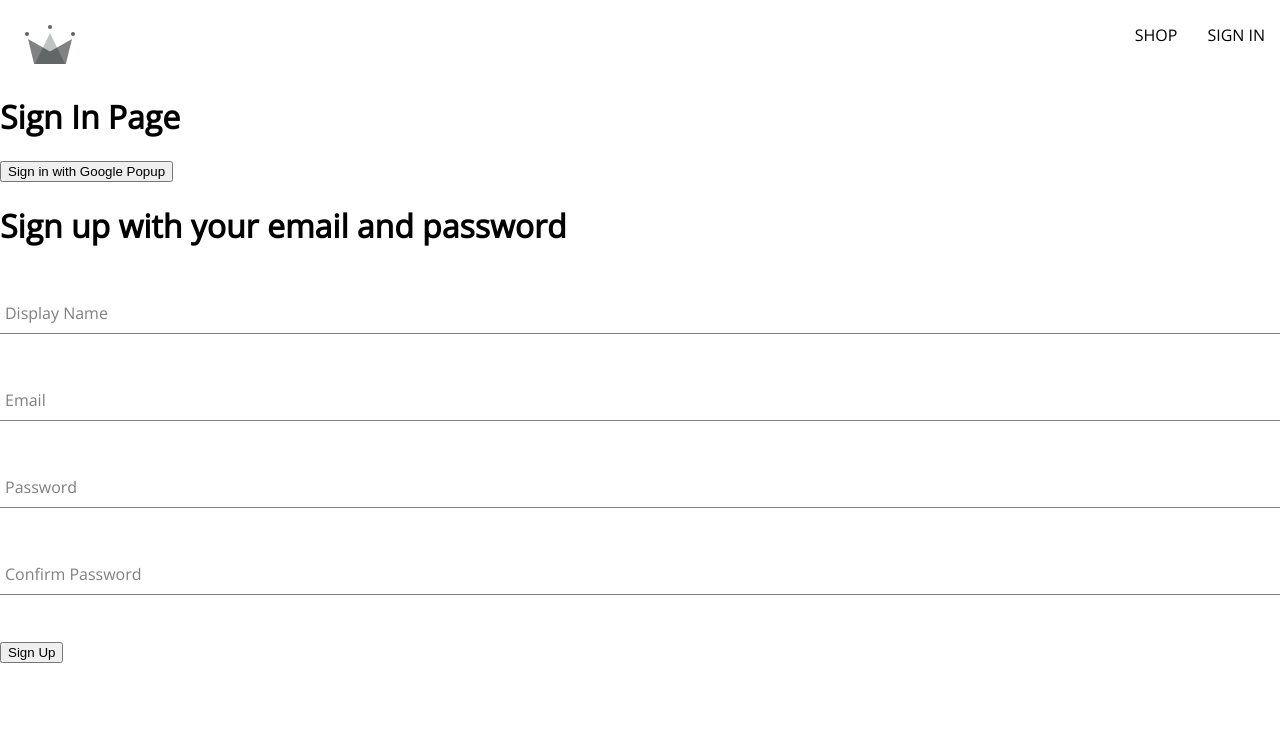
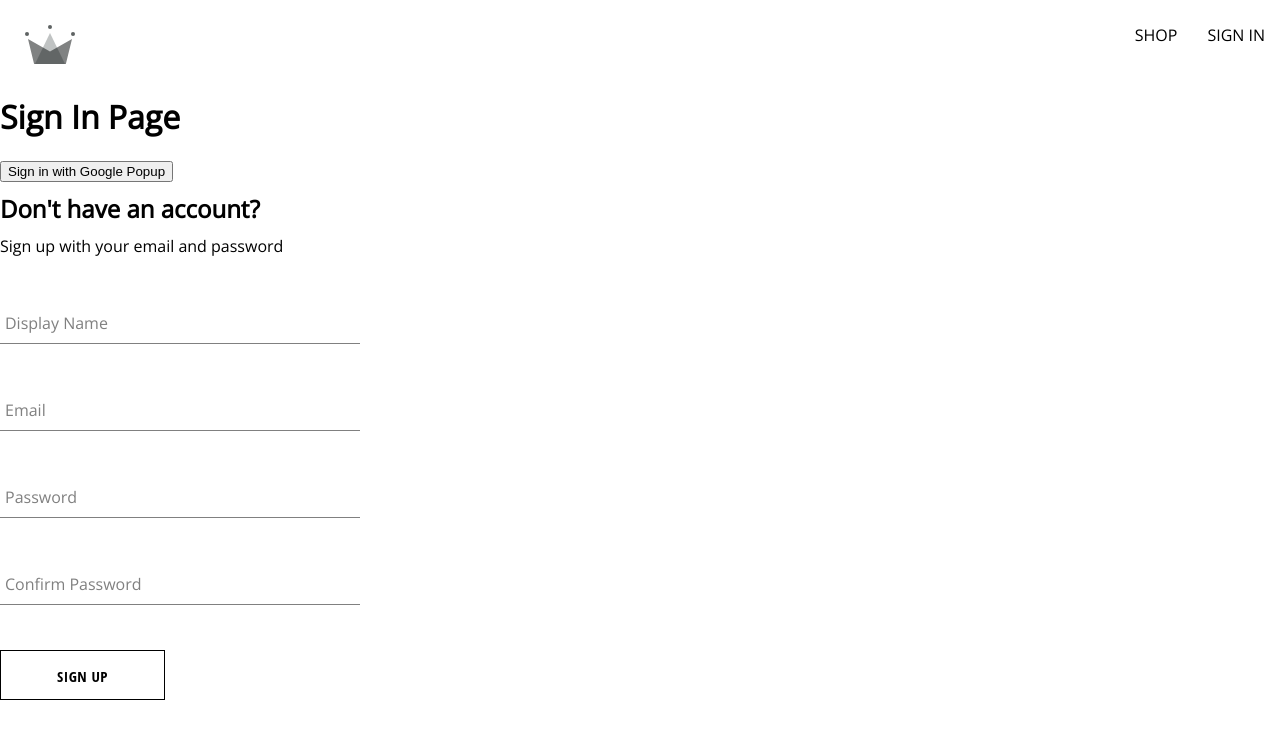
Before and after one commit to htmlasasssin/crwn-clothing, a React (Create React App) app: page /sign-in in a window 1280 px wide. Shown: the top 738 px of the page. Built offline with nearby package versions, Linux system fonts and the light colour scheme; a web font is replaced by a local one.

Commit message:
created button component with styles

```diff
--- /dev/null
+++ b/src/components/button/button.component.jsx
@@ -0,0 +1,18 @@
+
+import './button.styles.scss'
+
+const BUTTON_TYPE_CLASSES = {
+  google: 'google-sign-in',
+  inverted: 'inverted',
+
+}
+
+const Button = ({ children, buttonType, ...otherProps }) => {
+  return (
+    <button className={`button-container ${BUTTON_TYPE_CLASSES[buttonType]}`} {...otherProps}>
+      { children }
+    </button>
+  )
+}
+
+export default Button;
--- /dev/null
+++ b/src/components/button/button.styles.scss
@@ -0,0 +1,46 @@
+.button-container {
+  min-width: 165px;
+  width: auto;
+  height: 50px;
+  letter-spacing: 0.5px;
+  line-height: 50px;
+  padding: 0 35px 0 35px;
+  font-size: 15px;
+  background-color: black;
+  color: white;
+  text-transform: uppercase;
+  font-family: 'Open Sans Condensed';
+  font-weight: bolder;
+  border: none;
+  cursor: pointer;
+  display: flex;
+  justify-content: center;
+
+  &:hover {
+    background-color: white;
+    color: black;
+    border: 1px solid black;
+  }
+
+  &.google-sign-in {
+    background-color: #4285f4;
+    color: white;
+
+    &:hover {
+      background-color: #357ae8;
+      border: none;
+    }
+  }
+
+  &.inverted {
+    background-color: white;
+    color: black;
+    border: 1px solid black;
+
+    &:hover {
+      background-color: black;
+      color: white;
+      border: none;
+    }
+  }
+}
--- a/src/components/sign-up-form/sign-up-form.component.jsx
+++ b/src/components/sign-up-form/sign-up-form.component.jsx
@@ -1,8 +1,11 @@
 import { useState } from "react";
 
 import FormInput from "../form-input/form-input.component";
+import Button from "../button/button.component";
 
 import { createAuthUserWithEmailAndPassword, createUserDocumentFromAuth } from "../../utils/firebase/firebase.utils";
+
+import './sign-up-form.styles.scss'
 
 const defaultFormFields = {
   displayName: '',
@@ -51,8 +54,9 @@
   }
 
   return (
-    <div>
-      <h1>Sign up with your email and password</h1>
+    <div className="sign-up-container">
+      <h2>Don't have an account?</h2>
+      <span>Sign up with your email and password</span>
       <form onSubmit={ handleSubmit }>
         <FormInput label="Display Name" name="displayName" required type="text" onChange={handleChange} value={ displayName }/>
 
@@ -62,7 +66,7 @@
 
         <FormInput label="Confirm Password" name="confirmPassword" required type="password" onChange={handleChange} value={ confirmPassword }/>
 
-        <button type="submit">Sign Up</button>
+        <Button type="submit" buttonType='inverted'>Sign Up</Button>
       </form>
     </div>
   )
--- /dev/null
+++ b/src/components/sign-up-form/sign-up-form.styles.scss
@@ -0,0 +1,9 @@
+.sign-up-container {
+  display: flex;
+  flex-direction: column;
+  width: 360px;
+
+  h2 {
+    margin: 10px 0;
+  }
+}
```
